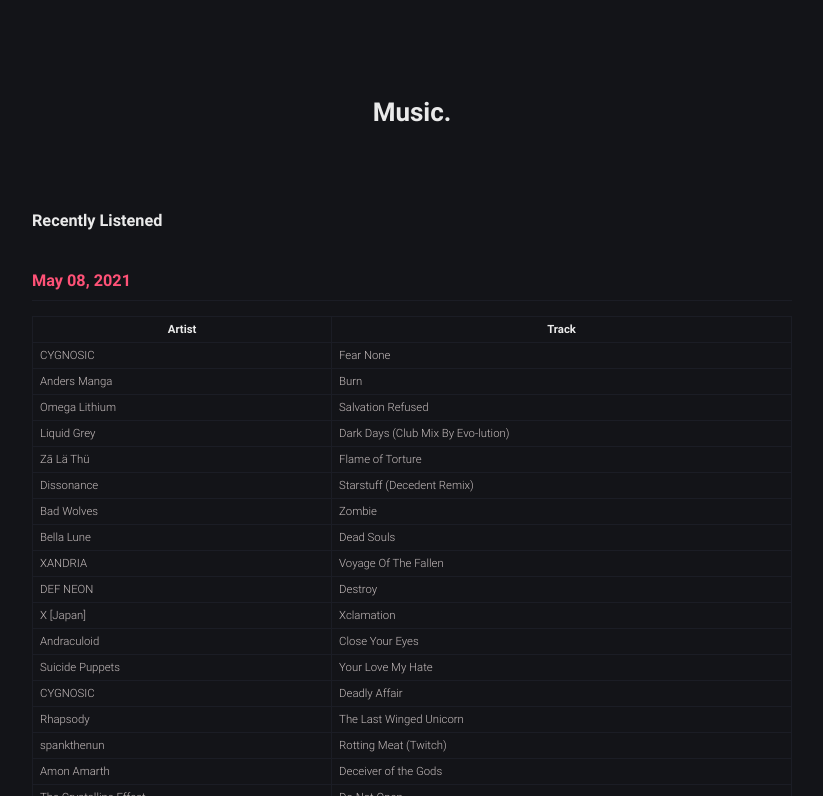
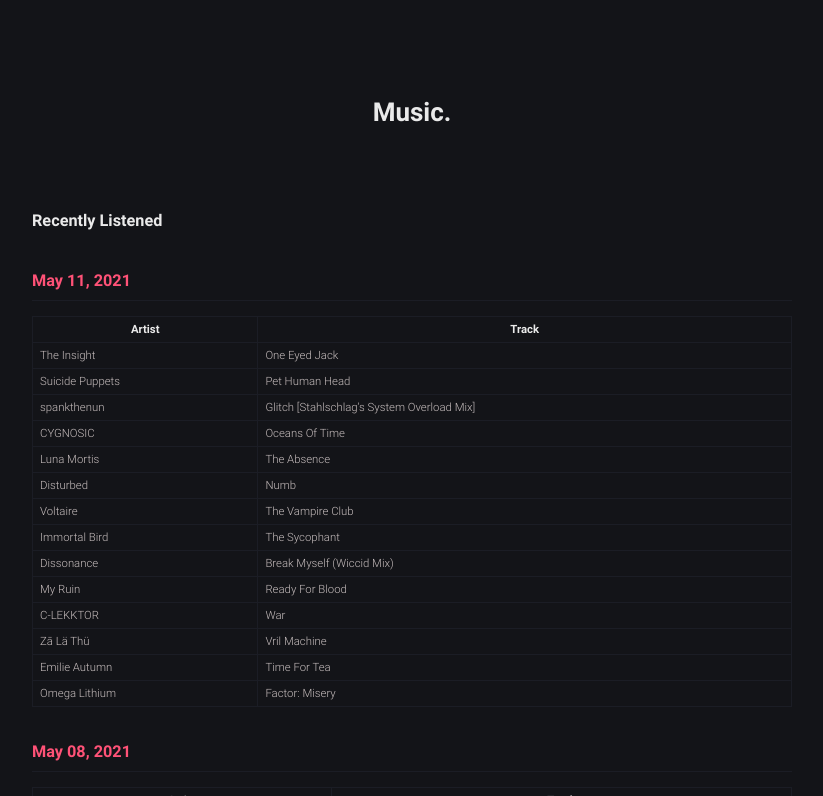
Before and after one commit to robert-marshall/xyz, a Jekyll site: the page built from music.md, in a window 1280 px wide and 900 px high, cut to the strip 104-900 px from the top of the window. Shown: the whole strip, without its empty margins (228-1051 px from the left). Built offline with Jekyll 4.4.1, drawn with Linux system fonts in a browser that asks for light colours.

Commit message:
Who has two thumbs and remembers the rudiments of his linear algebra courses?  Apparently, this guy.

```diff
--- a/music.md
+++ b/music.md
@@ -7,6 +7,25 @@
 ---
 
 #### Recently Listened
+### [May 11, 2021](#may-11-2021)
+
+| Artist | Track |
+|--------|-------|
+The Insight | One Eyed Jack
+Suicide Puppets | Pet Human Head
+spankthenun | Glitch [Stahlschlag's System Overload Mix]
+CYGNOSIC | Oceans Of Time
+Luna Mortis | The Absence
+Disturbed | Numb
+Voltaire | The Vampire Club
+Immortal Bird | The Sycophant
+Dissonance | Break Myself (Wiccid Mix)
+My Ruin | Ready For Blood
+C-LEKKTOR | War
+Zā Lä Thü | Vril Machine
+Emilie Autumn | Time For Tea
+Omega Lithium | Factor: Misery
+
 ### [May 08, 2021](#may-08-2021)
 
 | Artist | Track |
```
